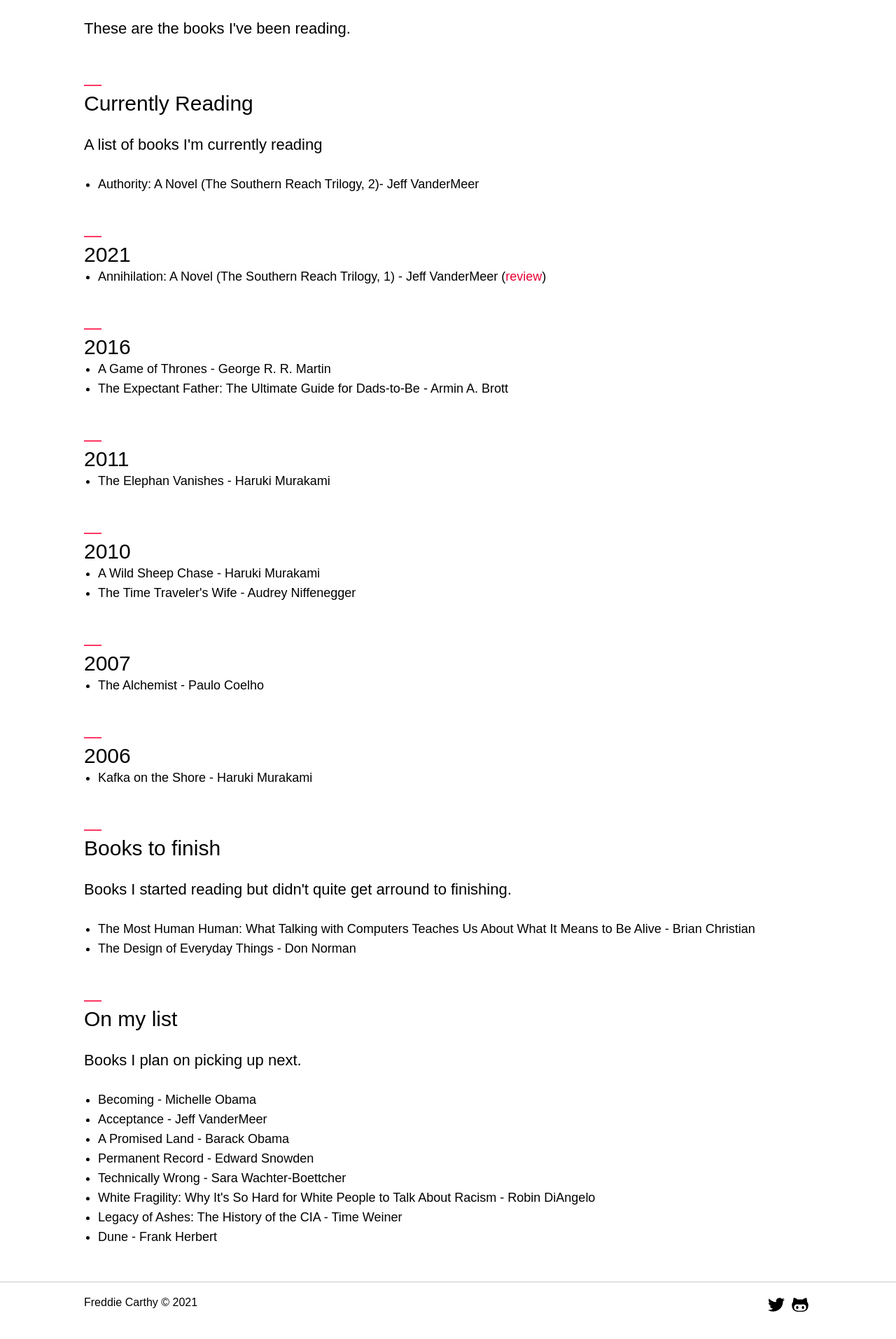
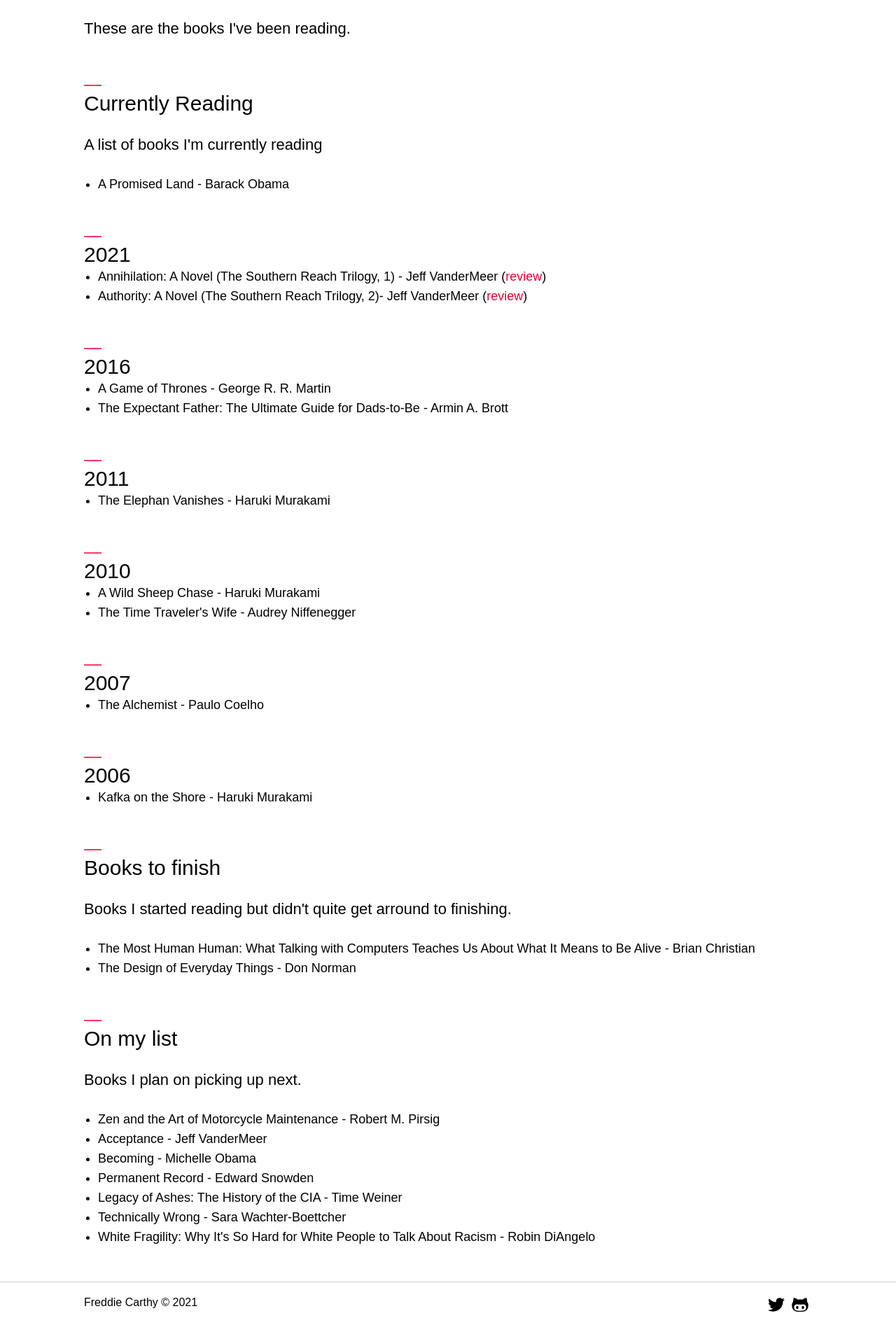
Before and after one commit to gjunkie/freddiecarthy, a Next.js app: page /reading in a window 1280 px wide. Shown: the part 391-2304 px from the top of the page at 70% size. Built offline with nearby package versions, Linux system fonts and the light colour scheme.

Commit message:
add book review

```diff
--- a/pages/reading/index.tsx
+++ b/pages/reading/index.tsx
@@ -11,12 +11,13 @@
     <h2>Currently Reading</h2>
     <p>A list of books I&apos;m currently reading</p>
     <ul>
-      <li>Authority: A Novel (The Southern Reach Trilogy, 2)- Jeff VanderMeer</li>
+      <li>A Promised Land - Barack Obama</li>
     </ul>
 
     <h2>2021</h2>
     <ul>
       <li>Annihilation: A Novel (The Southern Reach Trilogy, 1) - Jeff VanderMeer (<Link href="blog/annihilation-book-review">review</Link>)</li>
+      <li>Authority: A Novel (The Southern Reach Trilogy, 2)- Jeff VanderMeer (<Link href="blog/authority-book-review">review</Link>)</li>
     </ul>
 
     <h2>2016</h2>
@@ -56,14 +57,13 @@
     <h2>On my list</h2>
     <p>Books I plan on picking up next.</p>
     <ul>
+      <li>Zen and the Art of Motorcycle Maintenance - Robert M. Pirsig</li>
+      <li>Acceptance - Jeff VanderMeer</li>
       <li>Becoming - Michelle Obama</li>
-      <li>Acceptance - Jeff VanderMeer</li>
-      <li>A Promised Land - Barack Obama</li>
       <li>Permanent Record - Edward Snowden</li>
+      <li>Legacy of Ashes: The History of the CIA - Time Weiner</li>
       <li>Technically Wrong - Sara Wachter-Boettcher</li>
       <li>White Fragility: Why It&apos;s So Hard for White People to Talk About Racism - Robin DiAngelo</li>
-      <li>Legacy of Ashes: The History of the CIA - Time Weiner</li>
-      <li>Dune - Frank Herbert</li>
     </ul>
   </Main>
 )
```
Also changed, not shown: posts/authority-book-review.mdx (added, +18 -0 lines), public/blog-images/authority-book.jpg (added).
